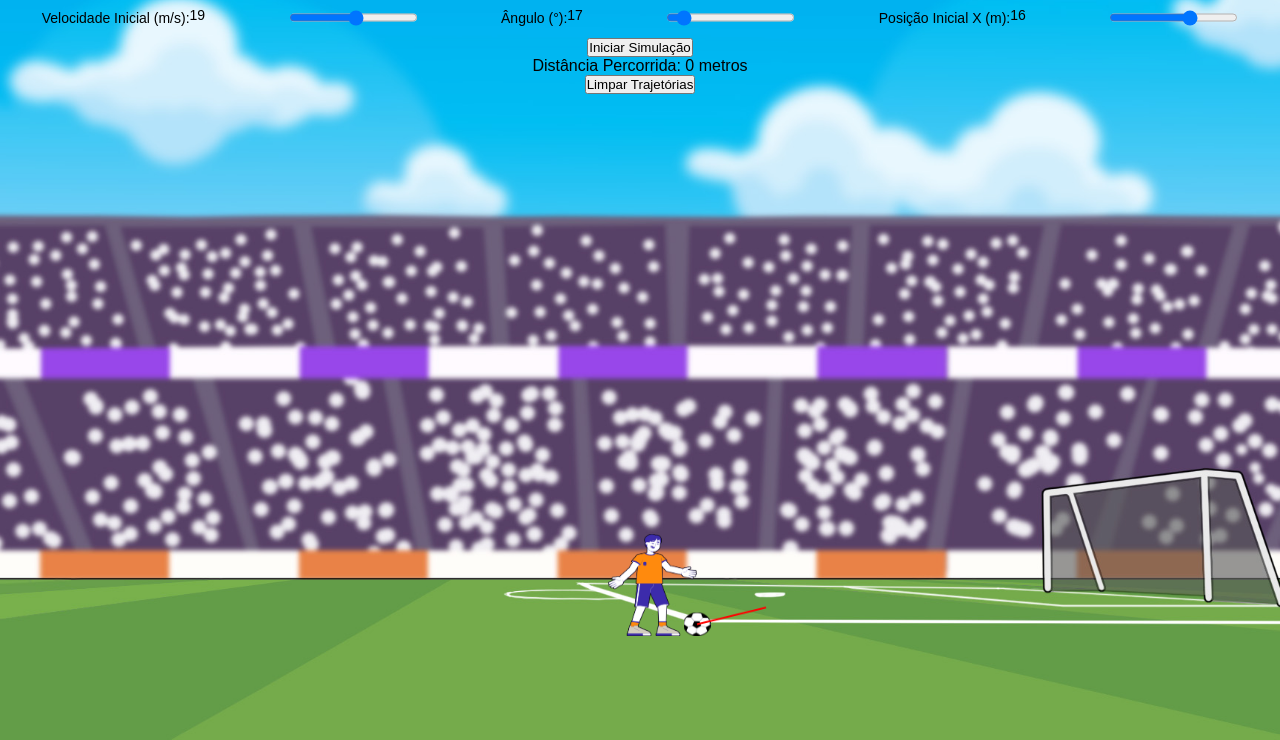
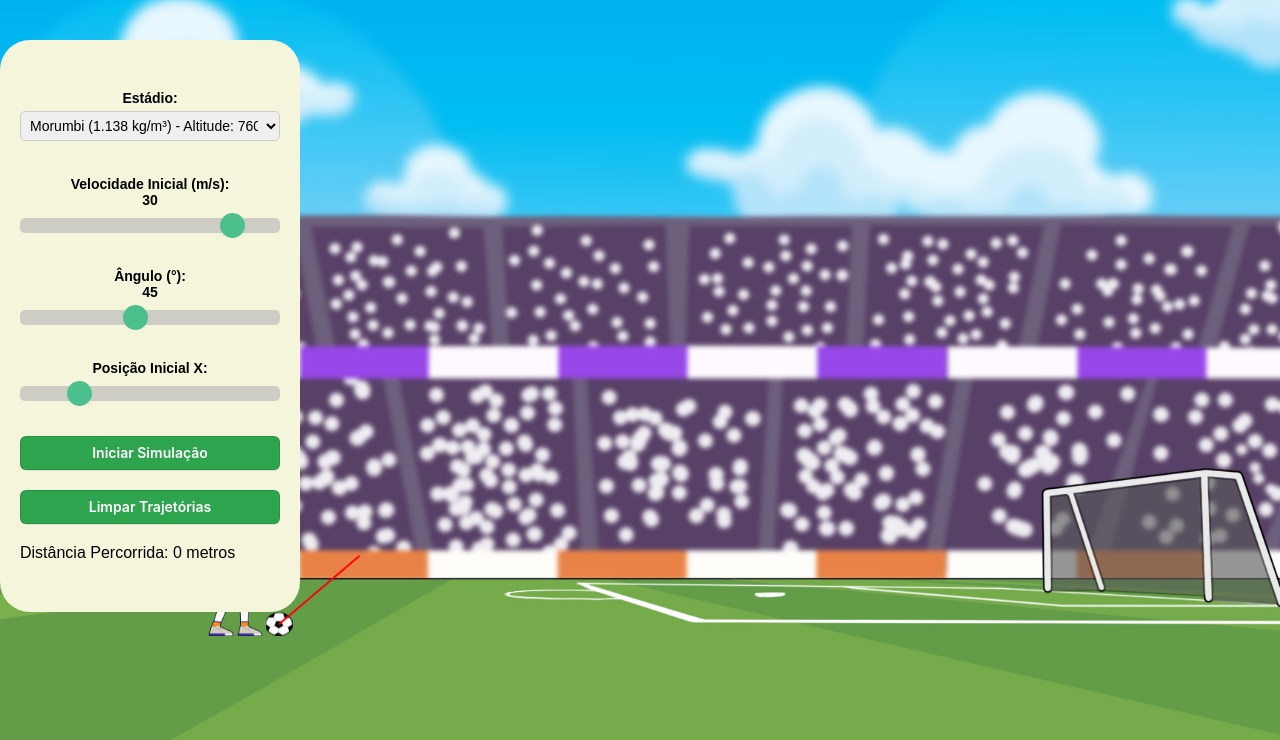
Before and after one commit to Marynxs/Simulador-de-Arrasto, a plain HTML site: page index.html in a window 1280 px wide. Shown: the part 60-800 px from the top of the page. Drawn offline with Linux system fonts and the light colour scheme.

Commit message:
Simulador Pronto

```diff
--- a/index.html
+++ b/index.html
@@ -10,18 +10,36 @@
     <h1>Simulador de Trajetória de Projétil</h1>
 
     <div class="controls">
-        <label>Velocidade Inicial (m/s): <span id="velocidadeLabel">10</span></label>
-        <input type="range" id="velocidade" min="1" max="35" value="19" step="1">
+        <label>
+            <h4>Estádio:</h4>
+            <select id="estadioSelect">
+                <option value="1.223">Vila Belmiro (1.223 kg/m³) - Altitude: 15m</option>
+                <option value="1.221">Maracanã (1.221 kg/m³) - Altitude: 30m</option>
+                <option value="1.145">Santiago Bernabéu (1.145 kg/m³) - Altitude: 700m</option>
+                <option value="1.138"selected >Morumbi (1.138 kg/m³) - Altitude: 760m</option>
+                <option value="0.852">Hernando Siles (0.852 kg/m³) - Altitude: 3.637m</option>
+                <option value="0.788">Daniel Alcides Carrión (0.788 kg/m³) - Altitude: 4.380m</option>
+            </select>
+        </label>
 
-        <label>Ângulo (°): <span id="anguloLabel">45</span></label>
-        <input type="range" id="angulo" min="10" max="90" value="17" step="1">
+        <label>Velocidade Inicial (m/s): <span id="velocidadeLabel">10</span>
+        <input type="range" id="velocidade"  class="slider" min="1" max="35" value="30" step="1">
+        </label>
 
-        <label>Posição Inicial X (m): <span id="posicaoXLabel">0</span></label>
-        <input type="range" id="posicaoX" min="0" max="25" value="16" step="1">
+        <label>Ângulo (°): <span id="anguloLabel">45</span>
+        <input type="range" id="angulo"   class="slider" min="10" max="90" value="45" step="1">
+        </label>
+
+        <label>Posição Inicial X: <span id="posicaoXLabel"></span>
+        <input type="range" id="posicaoX"   class="slider" min="0" max="25" value="5" step="1">
+        </label>
+
+        <button class="botao"  id="iniciar">Iniciar Simulação</button>
+        <button class="botao"  id="limpar">Limpar Trajetórias</button>
+        <p id="distanciaPercorrida">Distância Percorrida: <span id="distancia">0</span> metros</p>
     </div>
 
-    <button id="iniciar">Iniciar Simulação</button>
-    <p id="distanciaPercorrida">Distância Percorrida: <span id="distancia">0</span> metros</p>
+
 
     <canvas id="trajetoriaCanvas"> </canvas>
 
--- a/script.js
+++ b/script.js
@@ -2,7 +2,7 @@ const canvas = document.getElementById('trajetoriaCanvas');
 const ctx = canvas.getContext('2d');
 
 const g = 9.8; // Gravidade em m/s²
-const airDensity = 1.293; // Densidade do ar em kg/m³
+
 
 const personagemImg = new Image();
 personagemImg.src = './Assets/Personagem.png';
@@ -26,6 +26,7 @@ let trajetoriasPassadas = [];
 const cores = ['#FF5733', '#33FF57', '#3357FF', '#FF33A8', '#FFAF33', '#9D33FF', '#33FFF3', '#FF3333', '#33FF92', '#FF8333'];
 
 // Elementos de controle
+const estadioSelect = document.getElementById('estadioSelect');
 const velocidadeInput = document.getElementById('velocidade');
 const anguloInput = document.getElementById('angulo');
 const posicaoXInput = document.getElementById('posicaoX');
@@ -34,6 +35,9 @@ const velocidadeLabel = document.getElementById('velocidadeLabel');
 const anguloLabel = document.getElementById('anguloLabel');
 const posicaoXLabel = document.getElementById('posicaoXLabel');
 const distanciaDisplay = document.getElementById('distancia');
+
+
+let densidadeDoAr = parseFloat(estadioSelect.value); // Densidade do ar em kg/m³
 
 // Função para escolher uma cor aleatória para a trajetória
 function escolherCorAleatoria() {
@@ -44,7 +48,6 @@ function escolherCorAleatoria() {
 function atualizarLabels() {
     velocidadeLabel.textContent = velocidadeInput.value;
     anguloLabel.textContent = anguloInput.value;
-    posicaoXLabel.textContent = posicaoXInput.value;
 }
 
 function ajustarCanvas() {
@@ -110,8 +113,8 @@ function calcularTrajetoria() {
 
     let vInicial = parseFloat(velocidadeInput.value);
     let angulo = parseFloat(anguloInput.value) * Math.PI / 180;
-    let massa = 1;
-    let diametro = 1;
+    let massa = 0.45;
+    let diametro = 0.22;
     let coefArrasto = 0.47;
     let area = Math.PI * Math.pow(diametro / 2, 2);
 
@@ -124,7 +127,7 @@ function calcularTrajetoria() {
 
     while (posY >= 0) {
         let velocidade = Math.sqrt(velX ** 2 + velY ** 2);
-        let forcaArrasto = 0.5 * airDensity * area * coefArrasto * (velocidade ** 2);
+        let forcaArrasto = 0.5 * densidadeDoAr * area * coefArrasto * (velocidade ** 2);
 
         let ax = -forcaArrasto * (velX / velocidade) / massa;
         let ay = -g - (forcaArrasto * (velY / velocidade) / massa);
@@ -188,13 +191,12 @@ iniciarBtn.addEventListener('click', () => {
 });
 
 // Botão para limpar todas as trajetórias
-const limparBtn = document.createElement('button');
-limparBtn.textContent = 'Limpar Trajetórias';
-limparBtn.onclick = () => {
+const limparBtn = document.getElementById('limpar')
+limparBtn.addEventListener('click', () => {
     trajetoriasPassadas = [];
     desenharCenaInicial();
-};
-document.body.appendChild(limparBtn);
+});
+
 
 // Atualiza as labels quando os sliders mudam
 velocidadeInput.addEventListener('input', () => {
@@ -210,6 +212,12 @@ posicaoXInput.addEventListener('input', () => {
     atualizarLabels();
     desenharCenaInicial();
 });
+estadioSelect.addEventListener('change', (event) => {
+    densidadeDoAr = parseFloat(event.target.value);
+    console.log(`Densidade do ar atualizada para: ${densidadeDoAr} kg/m³`);
+
+    desenharCenaInicial();
+});
 
 // Desenha o personagem e a bola na posição inicial ao carregar a página
 personagemImg.onload = bolaImg.onload = desenharCenaInicial;
--- a/style.css
+++ b/style.css
@@ -41,22 +41,126 @@ canvas {
 }
 
 .controls {
-    display:inline-flex;
-    flex-direction: row; /* Alinha os controles em uma linha */
-    justify-content: space-around; /* Distribui os elementos horizontalmente */
+    position: absolute;
+    top: 100px;
+    left: 0;
+    display: flex;
+    flex-direction: column;
+    width: 300px;
+    gap: 20px;
+    background-color: #F5F5DC;
+    border-radius: 30px;
+    padding-top: 50px;
+    padding-bottom: 50px;
+    padding-left: 20px;
+    padding-right: 20px;
+}
+
+label{
+    font-weight: bold;
+    margin-bottom: 5px; /* Espaço entre o título e o slider */
+}
+
+.slider {
+    -webkit-appearance: none;
     width: 100%;
-    padding: 10px; /* Espaço ao redor dos controles */
-    gap: 20px;
+    height: 15px;
+    border-radius: 5px;
+    background: #bdbdbd;
+    outline: none;
+    opacity: 0.7;
+    -webkit-transition: .2s;
+    transition: opacity .2s;
+  }
+
+  .slider::-webkit-slider-thumb {
+    -webkit-appearance: none;
+    appearance: none;
+    width: 25px;
+    height: 25px;
+    border-radius: 50%;
+    background: #04AA6D;
+    cursor: pointer;
+  }
+
+  .slider::-moz-range-thumb {
+    width: 25px;
+    height: 25px;
+    border-radius: 50%;
+    background: #04AA6D;
+    cursor: pointer;
+  }
+
+  #estadioSelect {
+    width: 100%;
+    padding: 5px;
+    font-size: 14px;
+    border: 1px solid #ccc;
+    border-radius: 5px;
+    margin-top: 5px;
+}
+
+/* CSS */
+.botao {
+  appearance: none;
+  background-color: #2ea44f;
+  border: 1px solid rgba(27, 31, 35, .15);
+  border-radius: 6px;
+  box-shadow: rgba(27, 31, 35, .1) 0 1px 0;
+  box-sizing: border-box;
+  color: #fff;
+  cursor: pointer;
+  display: inline-block;
+  font-family: -apple-system,system-ui,"Segoe UI",Helvetica,Arial,sans-serif,"Apple Color Emoji","Segoe UI Emoji";
+  font-size: 14px;
+  font-weight: 600;
+  line-height: 20px;
+  padding: 6px 16px;
+  position: relative;
+  text-align: center;
+  text-decoration: none;
+  user-select: none;
+  -webkit-user-select: none;
+  touch-action: manipulation;
+  vertical-align: middle;
+  white-space: nowrap;
+}
+
+.botao:focus:not(:focus-visible):not(.focus-visible) {
+  box-shadow: none;
+  outline: none;
+}
+
+.botao:hover {
+  background-color: #2c974b;
+}
+
+.botao:focus {
+  box-shadow: rgba(46, 164, 79, .4) 0 0 0 3px;
+  outline: none;
+}
+
+.botao:disabled {
+  background-color: #94d3a2;
+  border-color: rgba(27, 31, 35, .1);
+  color: rgba(255, 255, 255, .8);
+  cursor: default;
+}
+
+.botao:active {
+  background-color: #298e46;
+  box-shadow: rgba(20, 70, 32, .2) 0 1px 0 inset;
 }
 
 label {
     display: flex;
-    flex-direction: row; /* Organiza texto e slider na vertical */
+    flex-direction: column; /* Organiza texto e slider na vertical */
     align-items: center; /* Centraliza o texto e o controle */
+    padding-bottom: 10px;
     font-size: 14px;
 }
 
 label span {
     display: block;
-    margin-bottom: 5px; /* Espaço entre o texto e o slider */
+    margin-bottom: 10px;
 }
```
